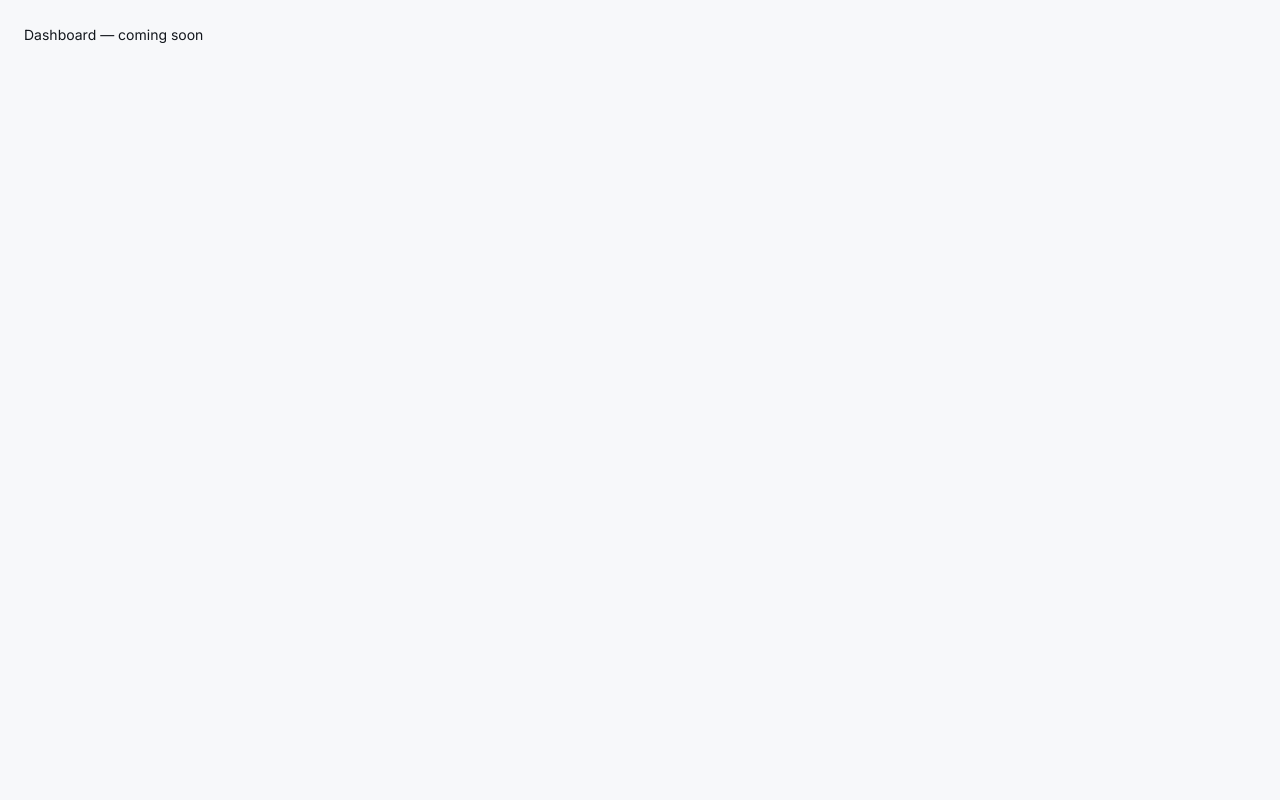
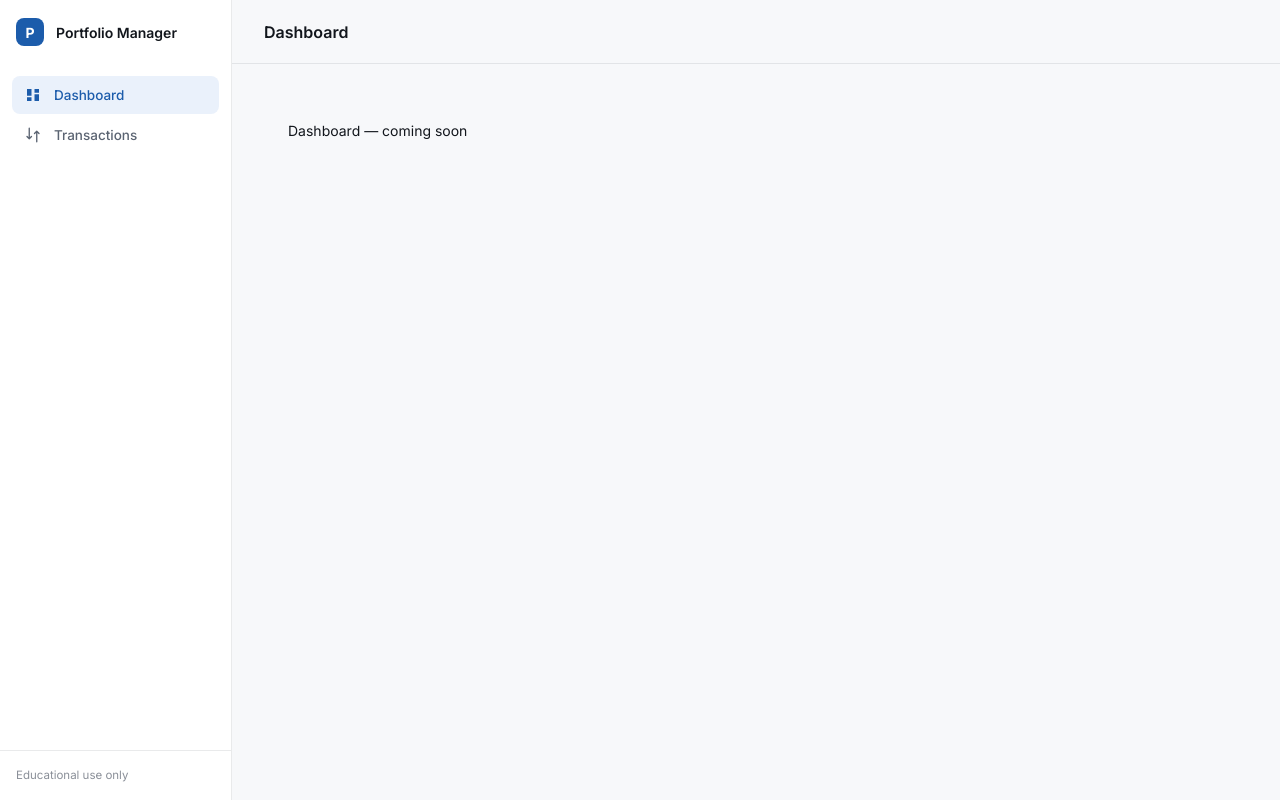
Before and after one commit to Neueda-Learning/Pixel, a React (Vite) app in the folder frontend/: page / in a window 1280 px wide. Built offline with nearby package versions, Linux system fonts and the light colour scheme.

Commit message:
feat: add responsive Layout, Sidebar, and Topbar

```diff
--- /dev/null
+++ b/frontend/src/components/Layout.css
@@ -0,0 +1,34 @@
+.app-shell {
+  display: flex;
+  min-height: 100vh;
+}
+
+.app-main {
+  flex: 1;
+  min-width: 0;
+  display: flex;
+  flex-direction: column;
+}
+
+.app-content {
+  padding: var(--space-6);
+  flex: 1;
+  max-width: 1320px;
+  width: 100%;
+  margin: 0 auto;
+}
+
+.scrim {
+  position: fixed;
+  inset: 0;
+  background: rgba(15, 23, 42, 0.35);
+  z-index: 30;
+}
+
+@media (max-width: 900px) {
+  .app-content { padding: var(--space-4); }
+}
+
+@media (min-width: 901px) {
+  .scrim { display: none; }
+}
--- a/frontend/src/components/Layout.jsx
+++ b/frontend/src/components/Layout.jsx
@@ -1,5 +1,31 @@
-import { Outlet } from 'react-router-dom'
+import { useState } from 'react'
+import { Outlet, useLocation, useParams } from 'react-router-dom'
+import Sidebar from './Sidebar'
+import Topbar from './Topbar'
+import './Layout.css'
+
+function titleFor(pathname, params) {
+  if (pathname === '/') return 'Dashboard'
+  if (pathname === '/transactions') return 'Transactions'
+  if (params.symbol) return params.symbol.toUpperCase()
+  return 'Portfolio Manager'
+}
 
 export default function Layout() {
-  return <Outlet />
+  const [navOpen, setNavOpen] = useState(false)
+  const location = useLocation()
+  const params = useParams()
+
+  return (
+    <div className="app-shell">
+      <Sidebar open={navOpen} onNavigate={() => setNavOpen(false)} />
+      {navOpen && <div className="scrim" onClick={() => setNavOpen(false)} />}
+      <div className="app-main">
+        <Topbar title={titleFor(location.pathname, params)} onMenuClick={() => setNavOpen((o) => !o)} />
+        <main className="app-content">
+          <Outlet />
+        </main>
+      </div>
+    </div>
+  )
 }
--- /dev/null
+++ b/frontend/src/components/Sidebar.css
@@ -0,0 +1,88 @@
+.sidebar {
+  width: var(--sidebar-width);
+  flex: none;
+  background: var(--bg-surface);
+  border-right: 1px solid var(--border);
+  display: flex;
+  flex-direction: column;
+  height: 100vh;
+  position: sticky;
+  top: 0;
+}
+
+.sidebar-brand {
+  display: flex;
+  align-items: center;
+  gap: var(--space-3);
+  padding: var(--space-5) var(--space-4);
+  height: var(--topbar-height);
+}
+
+.sidebar-brand-mark {
+  width: 28px;
+  height: 28px;
+  border-radius: 8px;
+  background: var(--accent);
+  color: #fff;
+  display: flex;
+  align-items: center;
+  justify-content: center;
+  font-weight: 700;
+  font-size: 14px;
+  flex: none;
+}
+
+.sidebar-brand-name {
+  font-weight: 600;
+  font-size: 14px;
+  color: var(--text-primary);
+  white-space: nowrap;
+}
+
+.sidebar-nav {
+  display: flex;
+  flex-direction: column;
+  gap: 2px;
+  padding: var(--space-3);
+  flex: 1;
+}
+
+.sidebar-link {
+  display: flex;
+  align-items: center;
+  gap: var(--space-3);
+  padding: 9px 12px;
+  border-radius: var(--radius-sm);
+  color: var(--text-secondary);
+  font-size: 13.5px;
+  font-weight: 500;
+  transition: background-color 120ms ease, color 120ms ease;
+}
+
+.sidebar-link:hover { background: var(--bg-subtle); color: var(--text-primary); }
+
+.sidebar-link.active {
+  background: var(--accent-soft);
+  color: var(--accent);
+}
+
+.sidebar-footer {
+  padding: var(--space-4);
+  font-size: 11.5px;
+  border-top: 1px solid var(--border);
+}
+
+@media (max-width: 900px) {
+  .sidebar {
+    position: fixed;
+    z-index: 40;
+    left: 0;
+    top: 0;
+    transform: translateX(-100%);
+    box-shadow: var(--shadow-md);
+    transition: transform 180ms ease;
+  }
+  .sidebar.open {
+    transform: translateX(0);
+  }
+}
--- /dev/null
+++ b/frontend/src/components/Sidebar.jsx
@@ -0,0 +1,58 @@
+import { NavLink } from 'react-router-dom'
+import './Sidebar.css'
+
+const NAV_ITEMS = [
+  {
+    to: '/',
+    label: 'Dashboard',
+    end: true,
+    icon: (
+      <svg width="18" height="18" viewBox="0 0 24 24" fill="none">
+        <path d="M4 13h6V4H4v9Zm0 7h6v-5H4v5Zm10 0h6V11h-6v9Zm0-16v5h6V4h-6Z" fill="currentColor" />
+      </svg>
+    ),
+  },
+  {
+    to: '/transactions',
+    label: 'Transactions',
+    icon: (
+      <svg width="18" height="18" viewBox="0 0 24 24" fill="none">
+        <path
+          d="M7 3v14M7 17l-3-3M7 17l3-3M17 21V7M17 7l-3 3M17 7l3 3"
+          stroke="currentColor"
+          strokeWidth="1.8"
+          strokeLinecap="round"
+          strokeLinejoin="round"
+        />
+      </svg>
+    ),
+  },
+]
+
+export default function Sidebar({ open, onNavigate }) {
+  return (
+    <aside className={`sidebar${open ? ' open' : ''}`}>
+      <div className="sidebar-brand">
+        <span className="sidebar-brand-mark">P</span>
+        <span className="sidebar-brand-name">Portfolio Manager</span>
+      </div>
+      <nav className="sidebar-nav">
+        {NAV_ITEMS.map((item) => (
+          <NavLink
+            key={item.to}
+            to={item.to}
+            end={item.end}
+            onClick={onNavigate}
+            className={({ isActive }) => `sidebar-link${isActive ? ' active' : ''}`}
+          >
+            {item.icon}
+            {item.label}
+          </NavLink>
+        ))}
+      </nav>
+      <div className="sidebar-footer">
+        <span className="text-muted">Educational use only</span>
+      </div>
+    </aside>
+  )
+}
--- /dev/null
+++ b/frontend/src/components/Topbar.css
@@ -0,0 +1,35 @@
+.topbar {
+  height: var(--topbar-height);
+  display: flex;
+  align-items: center;
+  gap: var(--space-4);
+  padding: 0 var(--space-6);
+  border-bottom: 1px solid var(--border);
+  background: var(--bg-page);
+  position: sticky;
+  top: 0;
+  z-index: 20;
+}
+
+.topbar-title {
+  font-size: 16px;
+  font-weight: 600;
+  color: var(--text-primary);
+}
+
+.topbar-menu-btn {
+  display: none;
+  border: none;
+  background: transparent;
+  color: var(--text-secondary);
+  cursor: pointer;
+  padding: 6px;
+  margin-left: -6px;
+  border-radius: var(--radius-sm);
+}
+.topbar-menu-btn:hover { background: var(--bg-subtle); }
+
+@media (max-width: 900px) {
+  .topbar-menu-btn { display: inline-flex; }
+  .topbar { padding: 0 var(--space-4); }
+}
--- /dev/null
+++ b/frontend/src/components/Topbar.jsx
@@ -0,0 +1,14 @@
+import './Topbar.css'
+
+export default function Topbar({ title, onMenuClick }) {
+  return (
+    <header className="topbar">
+      <button className="topbar-menu-btn" onClick={onMenuClick} aria-label="Toggle navigation">
+        <svg width="20" height="20" viewBox="0 0 24 24" fill="none">
+          <path d="M4 7h16M4 12h16M4 17h16" stroke="currentColor" strokeWidth="1.8" strokeLinecap="round" />
+        </svg>
+      </button>
+      <h1 className="topbar-title">{title}</h1>
+    </header>
+  )
+}
```
Also changed, not shown: 1 other file (tests, documents, lock files or other folders).
